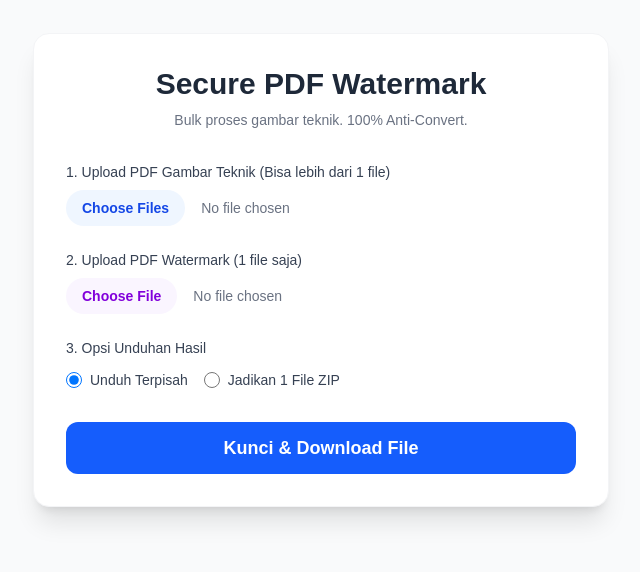
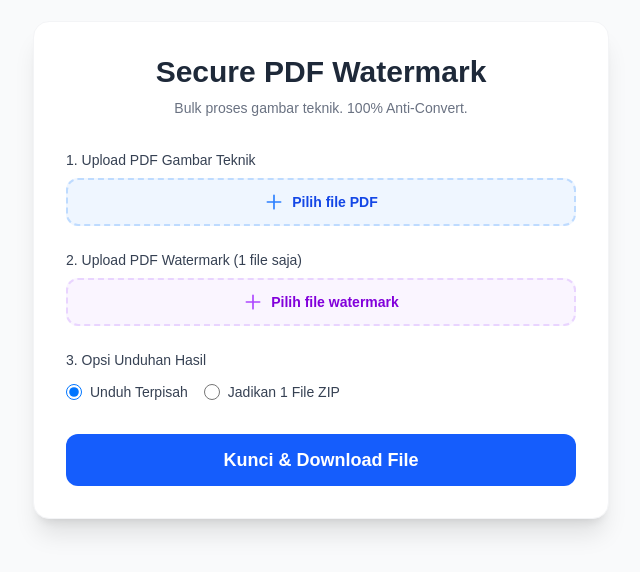
Before and after one commit to pratama082004-wq/winteq-pdf-locker, a Next.js app: page / in a window 1280 px wide. Shown: the part 130-702 px from the top of the page, without its empty margins (319-959 px from the left). Built offline with nearby package versions, Linux system fonts and the light colour scheme.

Commit message:
update terbaru

```diff
--- a/app/page.tsx
+++ b/app/page.tsx
@@ -1,6 +1,5 @@
 'use client';
 
-// === TAMBALAN (POLYFILL) KHUSUS BROWSER JADUL KANTOR ===
 if (typeof window !== 'undefined' && typeof (Promise as any).withResolvers === 'undefined') {
   (Promise as any).withResolvers = function () {
     let resolve, reject;
@@ -11,9 +10,8 @@ if (typeof window !== 'undefined' && typeof (Promise as any).withResolvers === '
     return { promise, resolve, reject };
   };
 }
-// =======================================================
 
-import { useState, useEffect } from 'react';
+import { useState, useEffect, useRef } from 'react';
 import { PDFDocument, PDFName } from 'pdf-lib';
 import jsPDF from 'jspdf';
 import JSZip from 'jszip';
@@ -24,6 +22,8 @@ export default function WatermarkApp() {
   const [downloadMode, setDownloadMode] = useState<'separate' | 'zip'>('separate');
   const [isProcessing, setIsProcessing] = useState(false);
   const [status, setStatus] = useState('');
+  const fileInputRef = useRef<HTMLInputElement>(null);
+  const watermarkInputRef = useRef<HTMLInputElement>(null);
 
   useEffect(() => {
     import('pdfjs-dist').then((pdfjsLib) => {
@@ -31,29 +31,33 @@ export default function WatermarkApp() {
     });
   }, []);
 
-  // ============================================================
-  // HELPER: Normalisasi rotasi halaman PDF.
-  //
-  // PDF /Rotate 90 artinya: viewer memutar konten 90° CCW sebelum tampil.
-  // Untuk "membatalkan" rotasi itu di content stream, kita harus
-  // memutar konten 90° CW (= -90°) supaya hasilnya lurus kembali.
-  //
-  // Rumus matrix PDF untuk rotasi θ° CW di sekitar origin, lalu
-  // translate supaya konten tidak keluar canvas:
-  //
-  //   /Rotate 90  → konten diputar 90° CCW oleh viewer
-  //                 → kita counter dengan 90° CW:
-  //                 → matrix: [cos(-90), sin(-90), -sin(-90), cos(-90), tx, ty]
-  //                 → = [0, -1, 1, 0, 0, rawW]
-  //                 → translate tx=0, ty=rawW (geser ke atas)
-  //
-  //   /Rotate 270 → konten diputar 270° CCW (= 90° CW) oleh viewer
-  //                 → kita counter dengan 90° CCW:
-  //                 → matrix: [0, 1, -1, 0, rawH, 0]
-  //                 → translate tx=rawH, ty=0 (geser ke kanan)
-  //
-  //   /Rotate 180 → matrix: [-1, 0, 0, -1, rawW, rawH]
-  // ============================================================
+  const handleAddFiles = (e: React.ChangeEvent<HTMLInputElement>) => {
+    const newFiles = e.target.files ? Array.from(e.target.files) : [];
+    if (newFiles.length === 0) return;
+    // Tambahkan ke list yang sudah ada, hindari duplikat by name+size
+    setFiles(prev => {
+      const existing = new Set(prev.map(f => f.name + f.size));
+      const toAdd = newFiles.filter(f => !existing.has(f.name + f.size));
+      return [...prev, ...toAdd];
+    });
+    // Reset input supaya bisa upload file yang sama lagi kalau perlu
+    if (fileInputRef.current) fileInputRef.current.value = '';
+  };
+
+  const removeFile = (index: number) => {
+    setFiles(prev => prev.filter((_, i) => i !== index));
+  };
+
+  const clearAllFiles = () => {
+    setFiles([]);
+    if (fileInputRef.current) fileInputRef.current.value = '';
+  };
+
+  const removeWatermark = () => {
+    setWatermark(null);
+    if (watermarkInputRef.current) watermarkInputRef.current.value = '';
+  };
+
   const normalizePage = async (page: any, mainDoc: any) => {
     const rotationObj = page.node.get(PDFName.of('Rotate'));
     const rotDeg = rotationObj ? Number(rotationObj.toString()) : 0;
@@ -64,10 +68,8 @@ export default function WatermarkApp() {
 
     let transformStr: string;
     if (rotDeg === 90) {
-      // Counter 90° CCW dengan 90° CW: [0, -1, 1, 0, 0, rawW]
       transformStr = `q 0 -1 1 0 0 ${rawW} cm\n`;
     } else if (rotDeg === 270) {
-      // Counter 270° CCW (= 90° CW) dengan 90° CCW: [0, 1, -1, 0, rawH, 0]
       transformStr = `q 0 1 -1 0 ${rawH} 0 cm\n`;
     } else if (rotDeg === 180) {
       transformStr = `q -1 0 0 -1 ${rawW} ${rawH} cm\n`;
@@ -78,16 +80,10 @@ export default function WatermarkApp() {
 
     const existingContents = page.node.get(PDFName.of('Contents'));
     if (existingContents) {
-      const startRef = mainDoc.context.register(
-        mainDoc.context.flateStream(transformStr)
-      );
-      const endRef = mainDoc.context.register(
-        mainDoc.context.flateStream(restoreStr)
-      );
-
+      const startRef = mainDoc.context.register(mainDoc.context.flateStream(transformStr));
+      const endRef = mainDoc.context.register(mainDoc.context.flateStream(restoreStr));
       const newContents = mainDoc.context.obj([]);
       newContents.push(startRef);
-
       const isArray = typeof existingContents.size === 'function';
       if (isArray) {
         for (let ci = 0; ci < existingContents.size(); ci++) {
@@ -100,7 +96,6 @@ export default function WatermarkApp() {
       page.node.set(PDFName.of('Contents'), newContents);
     }
 
-    // Swap MediaBox untuk /Rotate 90 dan 270
     if (rotDeg === 90 || rotDeg === 270) {
       page.node.set(PDFName.of('MediaBox'), mainDoc.context.obj([0, 0, rawH, rawW]));
     }
@@ -119,7 +114,6 @@ export default function WatermarkApp() {
 
     try {
       const pdfjsLib = await import('pdfjs-dist');
-
       const waterPdfBytes = await watermark.arrayBuffer();
       const waterDoc = await PDFDocument.load(waterPdfBytes);
 
@@ -127,21 +121,17 @@ export default function WatermarkApp() {
         const currentFile = files[f];
         setStatus(`Memproses file ${f + 1} dari ${files.length}: ${currentFile.name}...`);
 
-        // === LOGIKA 1: Normalisasi rotasi + Tempel Watermark ===
         const mainPdfBytes = await currentFile.arrayBuffer();
         const mainDoc = await PDFDocument.load(mainPdfBytes);
 
-        // Normalisasi semua halaman DULU sebelum embed watermark
         for (const page of mainDoc.getPages()) {
           await normalizePage(page, mainDoc);
         }
 
-        // Sekarang drawPage pakai dimensi yang sudah benar
         const [watermarkPage] = await mainDoc.embedPdf(waterDoc, [0]);
         for (const page of mainDoc.getPages()) {
           page.drawPage(watermarkPage, {
-            x: 0,
-            y: 0,
+            x: 0, y: 0,
             width: page.getWidth(),
             height: page.getHeight(),
           });
@@ -149,11 +139,9 @@ export default function WatermarkApp() {
 
         const mergedPdfBytes = await mainDoc.save();
 
-        // === LOGIKA 2: Rasterize (Kunci Layer) ===
         const loadingTask = pdfjsLib.getDocument({ data: mergedPdfBytes });
         const pdf = await loadingTask.promise;
         const numPages = pdf.numPages;
-
         let pdfOut: jsPDF | null = null;
 
         for (let i = 1; i <= numPages; i++) {
@@ -164,7 +152,6 @@ export default function WatermarkApp() {
           const canvas = document.createElement('canvas');
           const context = canvas.getContext('2d');
           if (!context) continue;
-
           canvas.height = viewport.height;
           canvas.width = viewport.width;
 
@@ -184,7 +171,6 @@ export default function WatermarkApp() {
           pdfOut?.addImage(imgData, 'JPEG', 0, 0, pdfWidth, pdfHeight);
         }
 
-        // === LOGIKA 3: Simpan Terpisah atau Masukkan ke ZIP ===
         if (pdfOut) {
           if (downloadMode === 'separate') {
             pdfOut.save(`locked_${currentFile.name}`);
@@ -195,7 +181,6 @@ export default function WatermarkApp() {
         }
       }
 
-      // === LOGIKA 4: Unduh ZIP ===
       if (downloadMode === 'zip') {
         setStatus('Mengompres semua file ke dalam ZIP...');
         const zipBlob = await zip.generateAsync({ type: 'blob' });
@@ -216,6 +201,12 @@ export default function WatermarkApp() {
     }
   };
 
+  const formatSize = (bytes: number) => {
+    if (bytes < 1024) return bytes + ' B';
+    if (bytes < 1024 * 1024) return (bytes / 1024).toFixed(1) + ' KB';
+    return (bytes / (1024 * 1024)).toFixed(1) + ' MB';
+  };
+
   return (
     <div className="min-h-screen bg-gray-50 flex flex-col items-center justify-center p-6">
       <div className="max-w-xl w-full bg-white rounded-2xl shadow-xl p-8 border border-gray-100">
@@ -226,36 +217,119 @@ export default function WatermarkApp() {
           Bulk proses gambar teknik. 100% Anti-Convert.
         </p>
 
+        {/* Input Gambar Teknik */}
         <div className="mb-6">
-          <label className="block text-sm font-medium text-gray-700 mb-2">
-            1. Upload PDF Gambar Teknik (Bisa lebih dari 1 file)
+          <div className="flex items-center justify-between mb-2">
+            <label className="block text-sm font-medium text-gray-700">
+              1. Upload PDF Gambar Teknik
             </label>
+            {files.length > 0 && (
+              <button
+                onClick={clearAllFiles}
+                className="text-xs text-red-500 hover:text-red-700 font-medium transition"
+              >
+                Hapus Semua
+              </button>
+            )}
+          </div>
+
+          {/* Drop zone / button */}
+          <label className="flex items-center justify-center gap-2 w-full px-4 py-3 rounded-xl border-2 border-dashed border-blue-200 bg-blue-50 hover:bg-blue-100 cursor-pointer transition">
+            <svg className="w-5 h-5 text-blue-500" fill="none" stroke="currentColor" viewBox="0 0 24 24">
+              <path strokeLinecap="round" strokeLinejoin="round" strokeWidth={2} d="M12 4v16m8-8H4" />
+            </svg>
+            <span className="text-sm font-semibold text-blue-700">
+              {files.length === 0 ? 'Pilih file PDF' : 'Tambah file PDF lagi'}
+            </span>
             <input
+              ref={fileInputRef}
               type="file"
               accept=".pdf"
               multiple
-            onChange={(e) => setFiles(e.target.files ? Array.from(e.target.files) : [])}
-            className="block w-full text-sm text-gray-500 file:mr-4 file:py-2 file:px-4 file:rounded-full file:border-0 file:text-sm file:font-semibold file:bg-blue-50 file:text-blue-700 hover:file:bg-blue-100 transition"
+              onChange={handleAddFiles}
+              className="hidden"
             />
+          </label>
+
+          {/* File list */}
+          {files.length > 0 && (
+            <ul className="mt-3 space-y-2">
+              {files.map((file, index) => (
+                <li
+                  key={index}
+                  className="flex items-center justify-between bg-gray-50 border border-gray-200 rounded-lg px-3 py-2"
+                >
+                  <div className="flex items-center gap-2 min-w-0">
+                    <svg className="w-4 h-4 text-red-400 flex-shrink-0" fill="currentColor" viewBox="0 0 20 20">
+                      <path d="M4 4a2 2 0 012-2h4.586A2 2 0 0112 2.586L15.414 6A2 2 0 0116 7.414V16a2 2 0 01-2 2H6a2 2 0 01-2-2V4z" />
+                    </svg>
+                    <span className="text-sm text-gray-700 truncate">{file.name}</span>
+                    <span className="text-xs text-gray-400 flex-shrink-0">{formatSize(file.size)}</span>
+                  </div>
+                  <button
+                    onClick={() => removeFile(index)}
+                    className="ml-2 flex-shrink-0 w-5 h-5 flex items-center justify-center rounded-full text-gray-400 hover:text-white hover:bg-red-500 transition"
+                    title="Hapus file ini"
+                  >
+                    <svg className="w-3 h-3" fill="none" stroke="currentColor" viewBox="0 0 24 24">
+                      <path strokeLinecap="round" strokeLinejoin="round" strokeWidth={3} d="M6 18L18 6M6 6l12 12" />
+                    </svg>
+                  </button>
+                </li>
+              ))}
+            </ul>
+          )}
+
           {files.length > 0 && (
             <p className="mt-2 text-xs text-blue-600 font-medium">
-              {files.length} file terpilih.
+              {files.length} file terpilih
             </p>
           )}
         </div>
 
+        {/* Input Watermark */}
         <div className="mb-6">
           <label className="block text-sm font-medium text-gray-700 mb-2">
             2. Upload PDF Watermark (1 file saja)
           </label>
+
+          {!watermark ? (
+            <label className="flex items-center justify-center gap-2 w-full px-4 py-3 rounded-xl border-2 border-dashed border-purple-200 bg-purple-50 hover:bg-purple-100 cursor-pointer transition">
+              <svg className="w-5 h-5 text-purple-500" fill="none" stroke="currentColor" viewBox="0 0 24 24">
+                <path strokeLinecap="round" strokeLinejoin="round" strokeWidth={2} d="M12 4v16m8-8H4" />
+              </svg>
+              <span className="text-sm font-semibold text-purple-700">Pilih file watermark</span>
               <input
+                ref={watermarkInputRef}
                 type="file"
                 accept=".pdf"
                 onChange={(e) => setWatermark(e.target.files?.[0] || null)}
-            className="block w-full text-sm text-gray-500 file:mr-4 file:py-2 file:px-4 file:rounded-full file:border-0 file:text-sm file:font-semibold file:bg-purple-50 file:text-purple-700 hover:file:bg-purple-100 transition"
+                className="hidden"
               />
+            </label>
+          ) : (
+            <div className="flex items-center justify-between bg-purple-50 border border-purple-200 rounded-lg px-3 py-2">
+              <div className="flex items-center gap-2 min-w-0">
+                <svg className="w-4 h-4 text-purple-400 flex-shrink-0" fill="currentColor" viewBox="0 0 20 20">
+                  <path d="M4 4a2 2 0 012-2h4.586A2 2 0 0112 2.586L15.414 6A2 2 0 0116 7.414V16a2 2 0 01-2 2H6a2 2 0 01-2-2V4z" />
+                </svg>
+                <span className="text-sm text-purple-700 truncate font-medium">{watermark.name}</span>
+                <span className="text-xs text-purple-400 flex-shrink-0">{formatSize(watermark.size)}</span>
+              </div>
+              <button
+                onClick={removeWatermark}
+                className="ml-2 flex-shrink-0 w-5 h-5 flex items-center justify-center rounded-full text-purple-400 hover:text-white hover:bg-red-500 transition"
+                title="Hapus watermark"
+              >
+                <svg className="w-3 h-3" fill="none" stroke="currentColor" viewBox="0 0 24 24">
+                  <path strokeLinecap="round" strokeLinejoin="round" strokeWidth={3} d="M6 18L18 6M6 6l12 12" />
+                </svg>
+              </button>
+            </div>
+          )}
         </div>
 
+        {/* Opsi Download */}
         <div className="mb-8">
           <label className="block text-sm font-medium text-gray-700 mb-3">
             3. Opsi Unduhan Hasil
```
Lines whose indentation alone changed are shown as unchanged.
